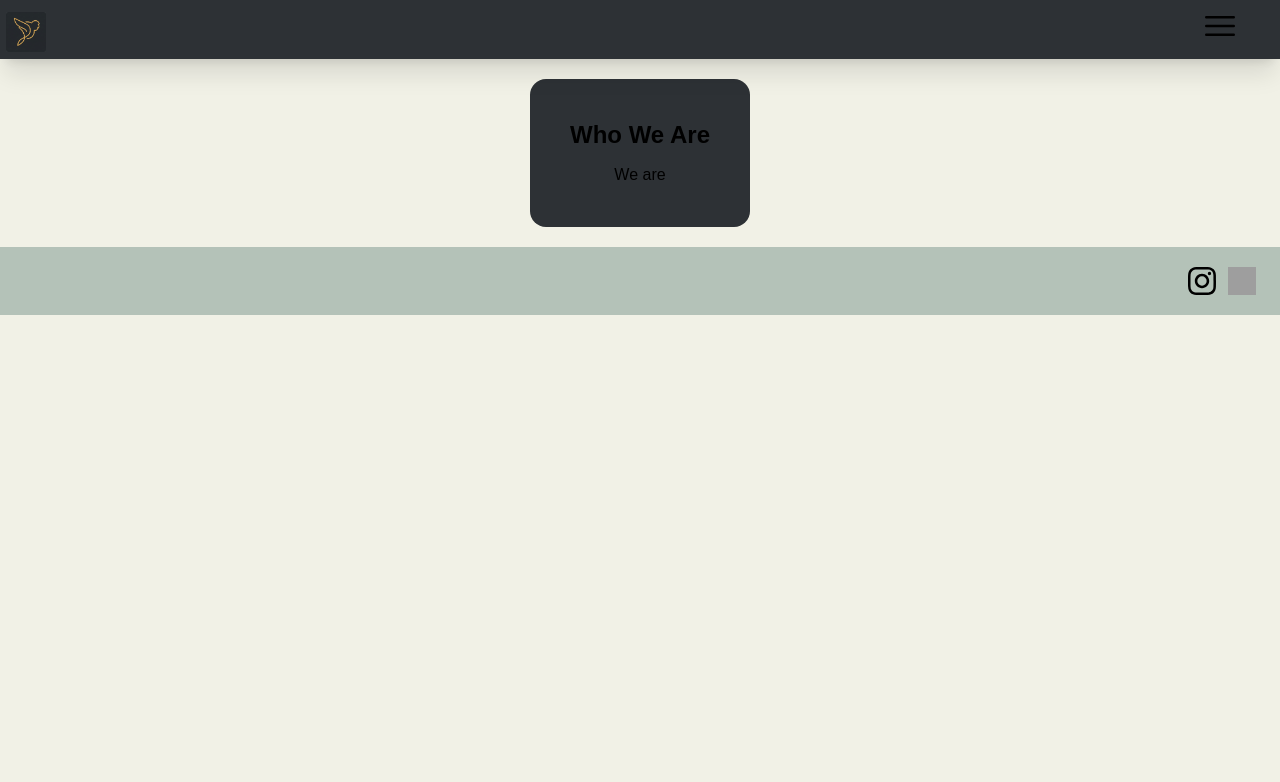
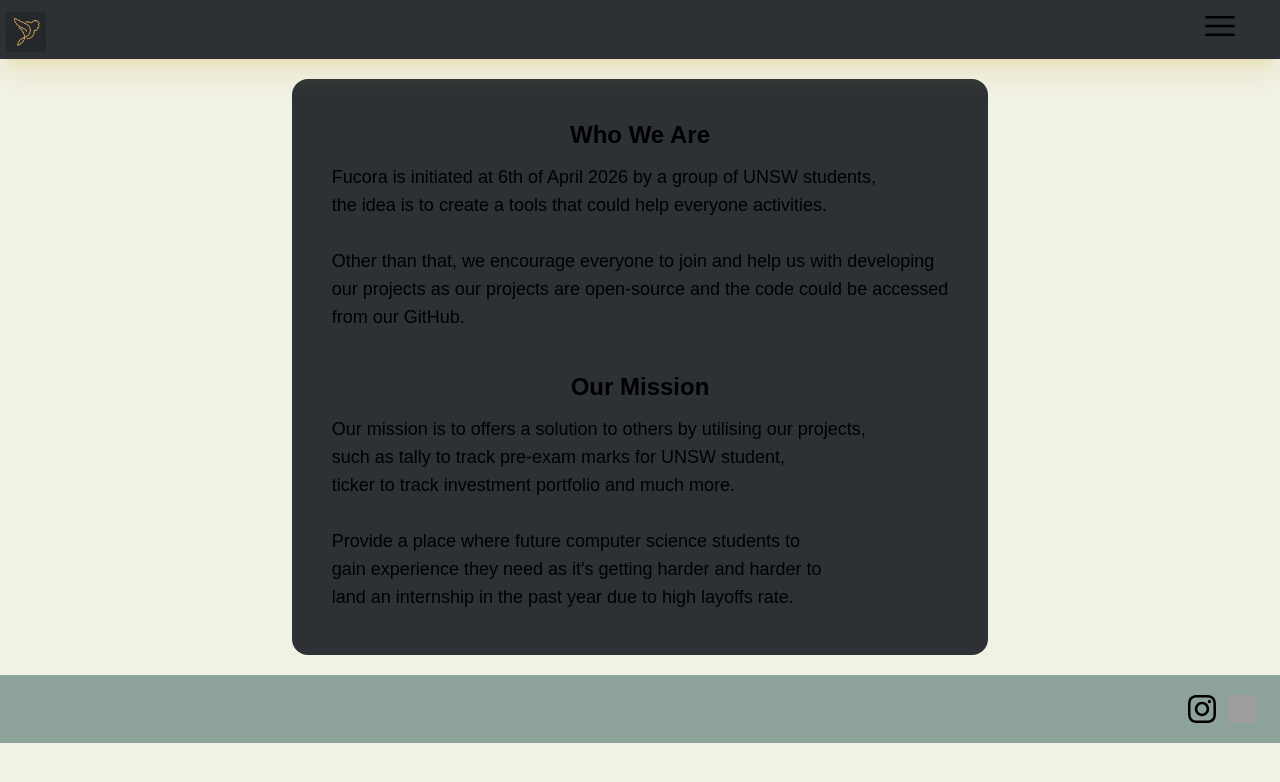
Before and after one commit to fucora-studio/fucoraPage, a Next.js app: page /about in a window 1280 px wide. Shown: the top 782 px of the page. Built offline with nearby package versions, Linux system fonts and the light colour scheme; grey boxes are pictures that could not be loaded.

Commit message:
update: updating the main page, about page, footer and navbar

```diff
--- a/src/app/about/page.tsx
+++ b/src/app/about/page.tsx
@@ -1,11 +1,30 @@
 export default function About() {
     return(
-        <div className="flex flex-row justify-center mt-5 mb-5">
-            <div className="flex flex-col items-center border-transparent rounded-2xl bg-fucoraCards p-10">
-                <div>
-                    <h1 className="font-bold text-2xl">Who We Are</h1>
+        <div className="flex justify-center mt-5 mb-5 h-[45vw]">
+            <div className="flex flex-row justify-center">
+                <div className="flex flex-col border-transparent rounded-2xl bg-fucoraCards p-10">
+                    <div className="flex flex-row justify-center">
+                        <h2 className="font-bold text-2xl">Who We Are</h2>
+                    </div>
+                    <p className="mt-3 text-lg">
+                        Fucora is initiated at 6th of April 2026 by a group of UNSW students,<br/>
+                        the idea is to create a tools that could help everyone activities. <br/><br/>
+                        Other than that, we encourage everyone to join and help us with developing<br/>
+                        our projects as our projects are open-source and the code could be accessed<br/>
+                        from our GitHub.
+                    </p>
+                    <div className="mt-10 flex flex-row justify-center">
+                        <h2 className="font-bold text-2xl">Our Mission</h2>
+                    </div>
+                    <p className="mt-3 text-lg">
+                        Our mission is to offers a solution to others by utilising our projects,<br/>
+                        such as tally to track pre-exam marks for UNSW student,<br/>
+                        ticker to track investment portfolio and much more.<br/><br/>
+                        Provide a place where future computer science students to<br/>
+                        gain experience they need as it's getting harder and harder to<br/>
+                        land an internship in the past year due to high layoffs rate.
+                    </p>
                 </div>
-                <p className="mt-3">We are </p>
             </div>
         </div>
     )
--- a/src/app/footer.tsx
+++ b/src/app/footer.tsx
@@ -2,12 +2,12 @@
 
 export default function Footer() {
     return (
-        <div className='sticky bottom-0 p-5 flex flex-row bg-fucoraBorders/60 justify-end'>
+        <div className='sticky bottom-0 p-5 flex flex-row bg-fucoraBorders justify-end'>
             <div className='flex flex-row pr-1'>
                 <Link href='/'>
                     <img className="w-7 h-7" src='./instagram.svg' alt='Instagram'/>
                 </Link>
-                <Link href='/' className='pl-3'>
+                <Link href='https://github.com/fucora-studio' className='pl-3'>
                     <img className='w-7 h-7' src='./GitHub_Invertocat_Black.svg' alt='GitHub'/>
                 </Link>
             </div>
--- a/src/app/navbar.tsx
+++ b/src/app/navbar.tsx
@@ -12,7 +12,7 @@
 
     return (
         <div className='sticky top-0'>
-            <div className='flex flex-row bg-fucoraCards pt-1.5 pb-1.5 shadow-xl shadow-furcoreButton/20 justify-between'>
+            <div className='flex flex-row bg-fucoraCards pt-1.5 pb-1.5 shadow-xl shadow-fucoraButton/18 justify-between'>
                 <Link href="/" className='pt-1.5 pl-1.5'>
                     <img src="/favicon.png" alt='Logo' className='w-10 h-10'/>
                 </Link>
--- a/src/app/page.tsx
+++ b/src/app/page.tsx
@@ -4,7 +4,7 @@
 	return (
 		<div className="flex flex-col items-center justify-center min-h-148">
 			<div className='flex flex-col items-start w-fit'>
-				<h1 className="font-bold text-4xl">Fucora [/fuːˈkɔːrə/]</h1>
+				<h1 className="font-bold text-3xl">Fucora [/fuːˈkɔːrə/]</h1>
 				<h2 className="font-semibold text-xl">Derived from Fuciphagus(Indonesian Swiftlet) and</h2>
 				<h2 className="font-semibold text-xl">Phascolarctos(Australian Koala). A tribute to a dual heritage,</h2>
 				<h2 className="font-semibold text-xl">built and developed on Eora land.</h2>
```
